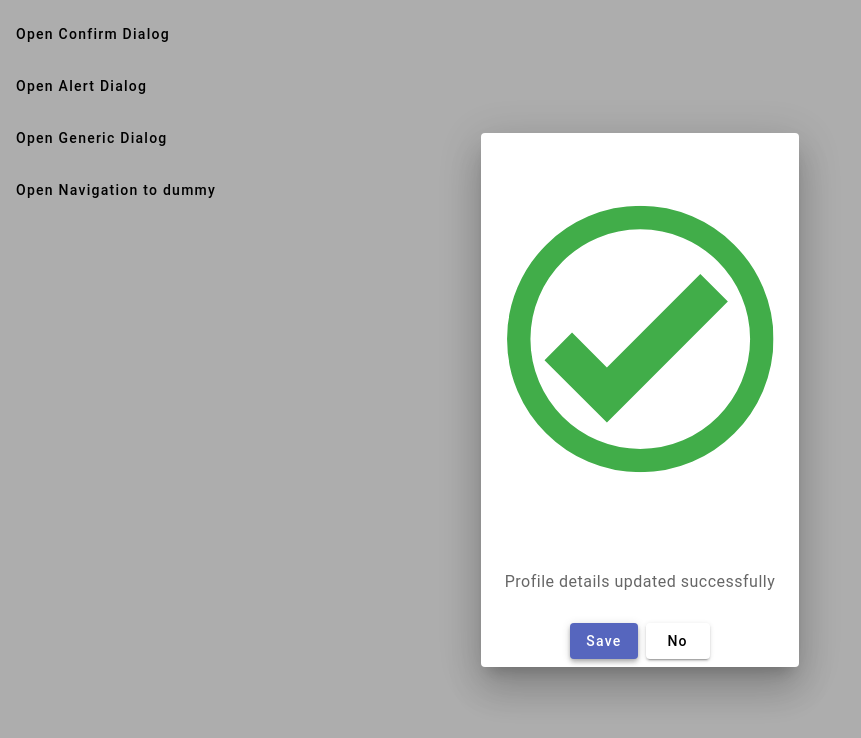
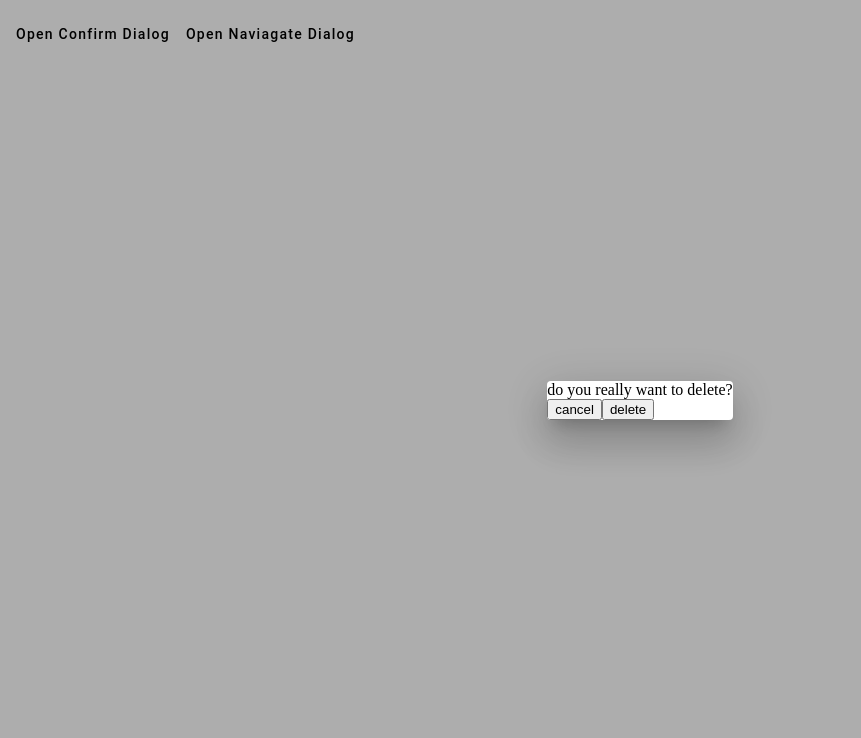
Before and after one commit to mithun30052001/custom-mat-dialog, an Angular app: page / in a window 1280 px wide. Both pictures are taken after a click on the button "Open Confirm Dialog". Shown: the top 738 px of the page, without its empty margins (0-861 px from the left). Built offline with nearby package versions, Linux system fonts and the light colour scheme.

Commit message:
Generic Services

```diff
--- a/src/app/app.component.html
+++ b/src/app/app.component.html
@@ -1,15 +1,8 @@
 <div class="basic-container">
   <p>
     <button mat-button (click)="openDialog()">Open Confirm Dialog</button>
-  </p>
-  <p>
-    <button mat-button (click)="openAlertDialog()">Open Alert Dialog</button>
-  </p>
-  <p>
-    <button mat-button (click)="openGenericDialog()">Open Generic Dialog</button>
-  </p>
-   <p>
-    <button mat-button (click)="openNavigateDialog('dummy')">Open Navigation to dummy</button>
+    <button mat-button (click)="openNavDialog()">Open Naviagate Dialog</button>
+
   </p>
   <router-outlet></router-outlet>
 </div>
--- a/src/app/app.component.ts
+++ b/src/app/app.component.ts
@@ -1,10 +1,5 @@
 import { Component } from '@angular/core';
-import { MatDialog, MatDialogConfig, MatDialogRef } from '@angular/material/dialog';
-import { Router } from '@angular/router';
-import { ConfirmationDialogComponent } from './confirmation-dialog/confirmation-dialog.component';
-import { AlertDialogComponent } from './alert-dialog/alert-dialog.component';
-import { DomSanitizer } from '@angular/platform-browser';
-import { NavigationDialogComponent } from './navigation-dialog/navigation-dialog.component';
+import { MessageDialogService } from './message-dialog.service';
 
 @Component({
   selector: 'app-root',
@@ -12,92 +7,36 @@ import { NavigationDialogComponent } from './navigation-dialog/navigation-dialog
   styleUrls: ['./app.component.scss']
 })
 export class AppComponent {
-  constructor(private dialog: MatDialog, private router: Router) {}
+  constructor(private dialogService: MessageDialogService ) {}
 
-  public constructDialog<T>(TCtor: new (data: any, dialogRef: MatDialogRef<T, any>,sanitizer: DomSanitizer) => T, data: any): MatDialogRef<T, any> {
-    const dialogConfig = new MatDialogConfig();
-    dialogConfig.autoFocus = true;
-    const dialogRef = this.dialog.open(TCtor, { ...dialogConfig, data });
-    return dialogRef;
+  openDialog(){
+    this.dialogService.openMessageDialog({
+      type: 'warning',
+      message: 'do you really want to delete?',
+      rightButton: {
+        type: 'confirm',
+        text: 'delete',
+      },
+      leftButton: {
+        type: 'close',
+        text: 'cancel'
+      }
+    })
   }
 
-  openNavigateDialog(route: string) {
-    const dialogRef = this.dialog.open(NavigationDialogComponent, {
-      data: {
-        message: 'Do you want to navigate?',
-        buttonText: {
-          navigate: 'Navigate',
-          close: 'Close'
+    openNavDialog(){
+    this.dialogService.openMessageDialog({
+        type: 'warning',
+        message: 'do you really want to delete?',
+        rightButton: {
+          type: 'navigate',
+          text: 'dummy',
+          NavigateTo: 'dummy'
         },
-        route: route,
-        navigateButtonType: 'primary',
-        closeButtonType: 'basic',
-      }
-    });
-    dialogRef.afterClosed().subscribe(() => {
-      console.log('Navigate Dialog Closed');
-    });
-  }
-
-  openGenericDialog() {
-    const dialogRef = this.constructDialog(ConfirmationDialogComponent, {
-      message: 'Are you sure want to do this?',
-      buttonText: {
-        ok: 'Yes',
-        cancel: 'No'
-      },
-      okButtonType: 'primary',
-      cancelButtonType: 'basic',
-      icon: 'success',
-    });
-
-    dialogRef.afterClosed().subscribe((confirmed: boolean) => {
-        if (confirmed) {
-          console.log('User clicked Yes');
-        } else {
-          console.log('User clicked No');
+        leftButton: {
+          type: 'close',
+          text: 'cancel'
         }
-
-      });
-  }
-
-  openDialog() {
-    const dialogRef = this.dialog.open(ConfirmationDialogComponent, {
-      data: {
-        message: 'Profile details updated successfully',
-        buttonText: {
-          ok: 'Save',
-          cancel: 'No'
-        },
-        okButtonType: 'primary',
-        cancelButtonType: 'basic',
-        icon: 'success',
-      }
-    });
-
-    dialogRef.afterClosed().subscribe((confirmed: boolean) => {
-      if (confirmed) {
-        console.log('User confirmed updation');
-      } else {
-        console.log('User canceled updation');
-      }
-    });
-  }
-
-  openAlertDialog() {
-    const dialogRef = this.dialog.open(AlertDialogComponent, {
-      data: {
-        message: 'HelloWorld',
-        buttonText: {
-          cancel: 'Close'
-        },
-        buttonType: 'primary',
-        icon: 'warning'
-      },
-    });
-
-    dialogRef.afterClosed().subscribe(() => {
-        console.log('Alert Closed');
-    });
-  }
+      })
+    }
 }
--- /dev/null
+++ b/src/app/dialog/dialog.component.html
@@ -0,0 +1,18 @@
+<div class="dialog-container">
+  <div class="dialog-content">
+    <div class="dialog-message" [ngClass]="{'warning': buttonObj.type === 'warning',
+                                              'error': buttonObj.type === 'error',
+                                              'info': buttonObj.type === 'info',
+                                              'success': buttonObj.type === 'success'}">
+      {{ buttonObj.message }}
+    </div>
+    <div class="dialog-buttons">
+      <button *ngIf="buttonObj.leftButton.type === 'close'" (click)="action(buttonObj.leftButton)">
+        {{ buttonObj.leftButton.text }}
+      </button>
+      <button *ngIf="buttonObj.rightButton.type === 'confirm' || buttonObj.rightButton.type === 'navigate'" (click)="action(buttonObj.rightButton)">
+        {{ buttonObj.rightButton.text }}
+      </button>
+    </div>
+  </div>
+</div>
--- /dev/null
+++ b/src/app/dialog/dialog.component.ts
@@ -0,0 +1,35 @@
+import { Component, Inject } from '@angular/core';
+import { MAT_DIALOG_DATA, MatDialogRef } from '@angular/material/dialog';
+import { Router } from '@angular/router';
+
+@Component({
+  selector: 'app-dialog',
+  templateUrl: './dialog.component.html',
+  styleUrls: ['./dialog.component.scss']
+})
+export class DialogComponent {
+  buttonObj: any;
+  constructor(private dialogRef: MatDialogRef<DialogComponent>,
+    @Inject(MAT_DIALOG_DATA) data: any, private router: Router
+  ) {
+    this.buttonObj = data;
+  }
+
+  action(buttonObj: any){
+    if(buttonObj.type === 'confirm'){
+      this.dialogRef.close(true)
+      console.log("clicked");
+    }
+    if(buttonObj.type === 'close'){
+      this.dialogRef.close()
+      console.log("closed");
+    }
+    if(buttonObj.type === 'navigate'){
+      this.dialogRef.close(true)
+      if (buttonObj.NavigateTo) {
+        console.log("Navigated to ", buttonObj.NavigateTo);
+        this.router.navigate([buttonObj.NavigateTo]);
+      }
+    }
+  }
+}
--- /dev/null
+++ b/src/app/message-dialog.service.ts
@@ -0,0 +1,27 @@
+import { Injectable } from '@angular/core';
+import { MatDialog } from '@angular/material/dialog';
+import { DialogComponent } from './dialog/dialog.component';
+
+@Injectable({
+  providedIn: 'root'
+})
+export class MessageDialogService {
+  dialogRef: any;
+
+  constructor(private dialog: MatDialog) { }
+
+    openMessageDialog(data: any){
+      this.dialogRef = this.dialog.open(DialogComponent, {
+        disableClose: true,
+        data: data
+      });
+
+      return this.dialogRef
+    }
+
+    closeMessageDialog(){
+      if (this.dialogRef) {
+        this.dialogRef.close();
+      }
+    }
+}
```
Also changed, not shown: src/app/app.module.ts (+5 -2 lines), src/app/message-data.interface.ts (added, +17 -0 lines), src/app/dialog/dialog.component.scss (added), 2 other files (tests, documents, lock files or other folders).
